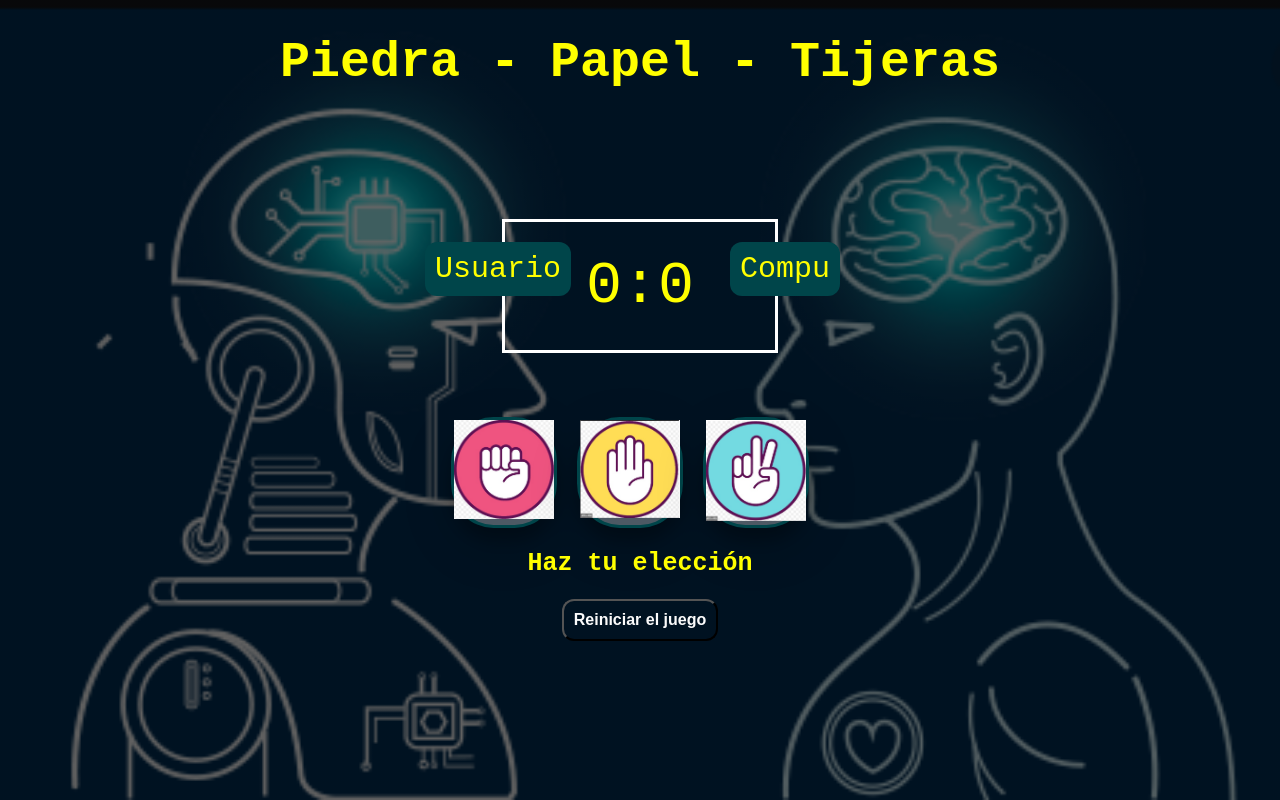
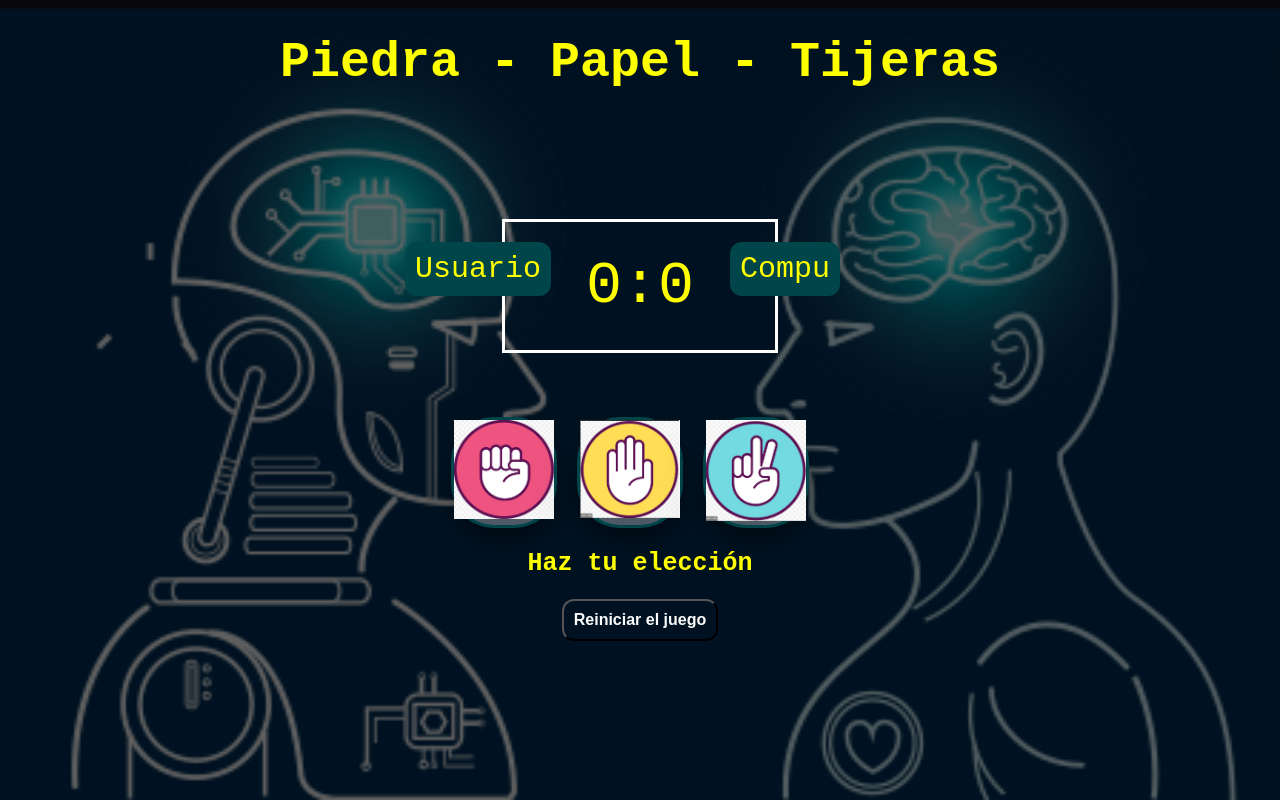
Before and after one commit to lausha9310/reto-juego, a plain HTML site: page index.html in a window 1280 px wide. Drawn offline with Linux system fonts and the light colour scheme.

Commit message:
arreglo1

```diff
--- a/css/style.css
+++ b/css/style.css
@@ -58,7 +58,7 @@ header{
 #usuario-badge{
     position: absolute;
     top: 20px;
-    left: -80px;
+    left: -100px;
 }
 
 #compu-badge{
```
